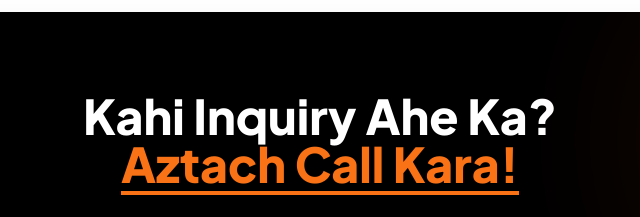
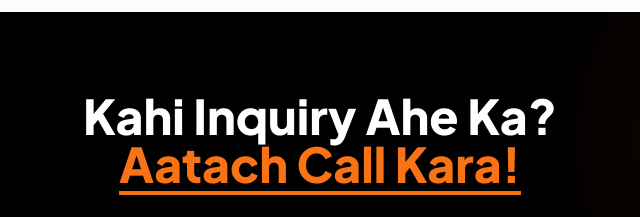
Before and after one commit to techmode04/Dhisle-Hardware-And-Traders, a plain HTML site: page index.html in a window 1280 px wide. Shown: the part 1900-2117 px from the top of the page, 320-960 px from the left. Drawn offline with nearby package versions, Linux system fonts and the light colour scheme.

Commit message:
Update index.html

```diff
--- a/index.html
+++ b/index.html
@@ -223,7 +223,7 @@
                 <div class="absolute top-0 right-0 w-64 h-64 bg-orange-600 rounded-full blur-[100px] opacity-20"></div>
                 <h2 class="text-3xl md:text-5xl font-black text-white mb-8 leading-tight">
                     Kahi Inquiry Ahe Ka? <br class="hidden md:block"/>
-                    <span class="text-orange-500 underline underline-offset-8">Aztach Call Kara!</span>
+                    <span class="text-orange-500 underline underline-offset-8">Aatach Call Kara!</span>
                 </h2>
                 <div class="flex flex-col md:flex-row items-center justify-center gap-6">
                     <a href="tel:9359876866" class="w-full md:w-auto bg-white text-black px-12 py-4 rounded-full font-bold flex items-center justify-center gap-3 hover:bg-orange-600 hover:text-white transition-all shadow-xl">
```
